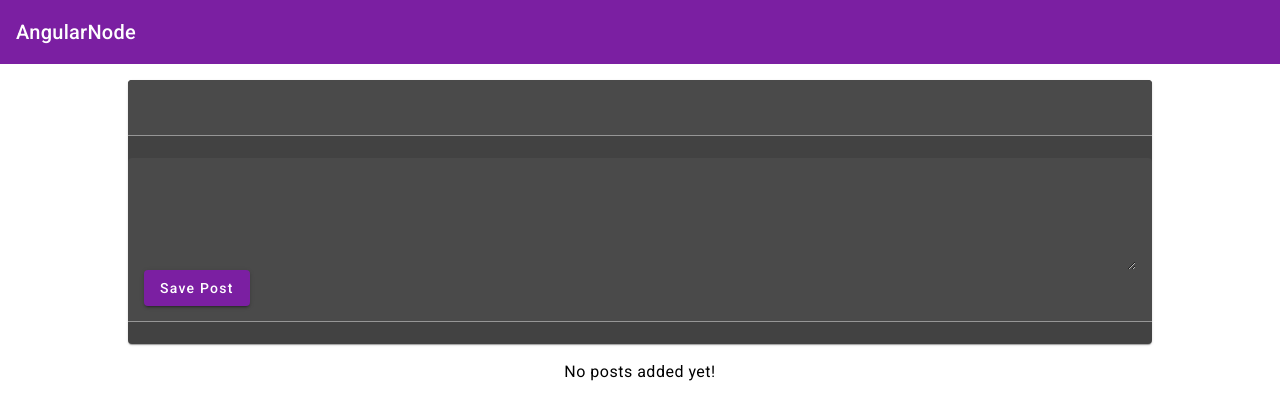
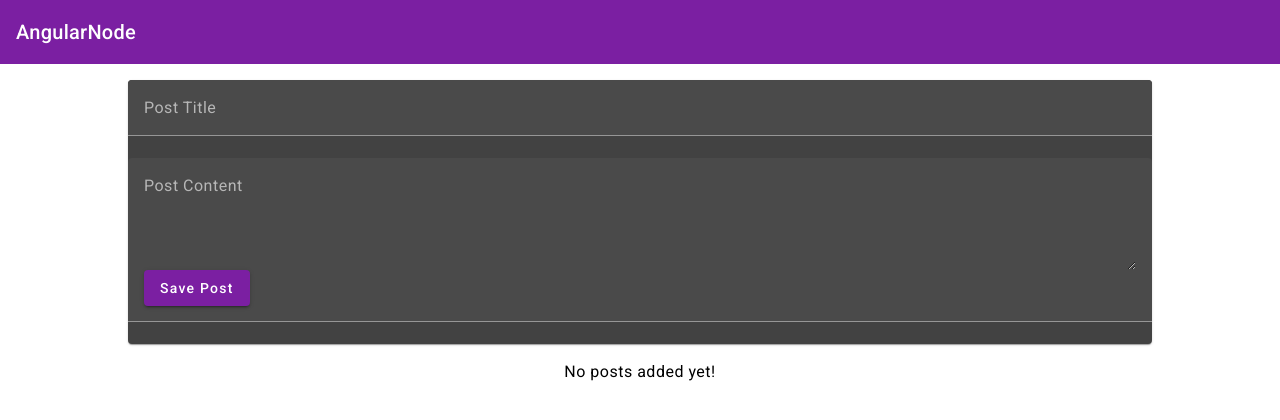
Before and after one commit to michal-1994/angular-node, an Angular app: page / in a window 1280 px wide. Shown: the top 420 px of the page. Built offline with nearby package versions, Linux system fonts and the light colour scheme.

Commit message:
add some features to form and action buttons for list

```diff
--- a/src/app/posts/post-create/post-create.component.html
+++ b/src/app/posts/post-create/post-create.component.html
@@ -8,6 +8,7 @@
         name="title"
         required
         minlength="3"
+        placeholder="Post Title"
         #title="ngModel"
       />
       <mat-error *ngIf="title.invalid">Please enter a post title.</mat-error>
@@ -19,6 +20,7 @@
         ngModel
         name="content"
         required
+        placeholder="Post Content"
         #content="ngModel"
       ></textarea>
       <mat-error *ngIf="title.invalid">Please enter a post content.</mat-error>
--- a/src/app/posts/post-create/post-create.component.ts
+++ b/src/app/posts/post-create/post-create.component.ts
@@ -19,5 +19,6 @@
       return;
     }
     this.service.addPost(form.value);
+    form.resetForm();
   }
 }
--- a/src/app/posts/post-list/post-list.component.html
+++ b/src/app/posts/post-list/post-list.component.html
@@ -4,6 +4,10 @@
       {{ post.title }}
     </mat-expansion-panel-header>
     <p>{{ post.content }}</p>
+    <mat-action-row>
+      <button mat-button color="accent">EDIT</button>
+      <button mat-button color="warn">DELETE</button>
+    </mat-action-row>
   </mat-expansion-panel>
 </mat-accordion>
 
```
